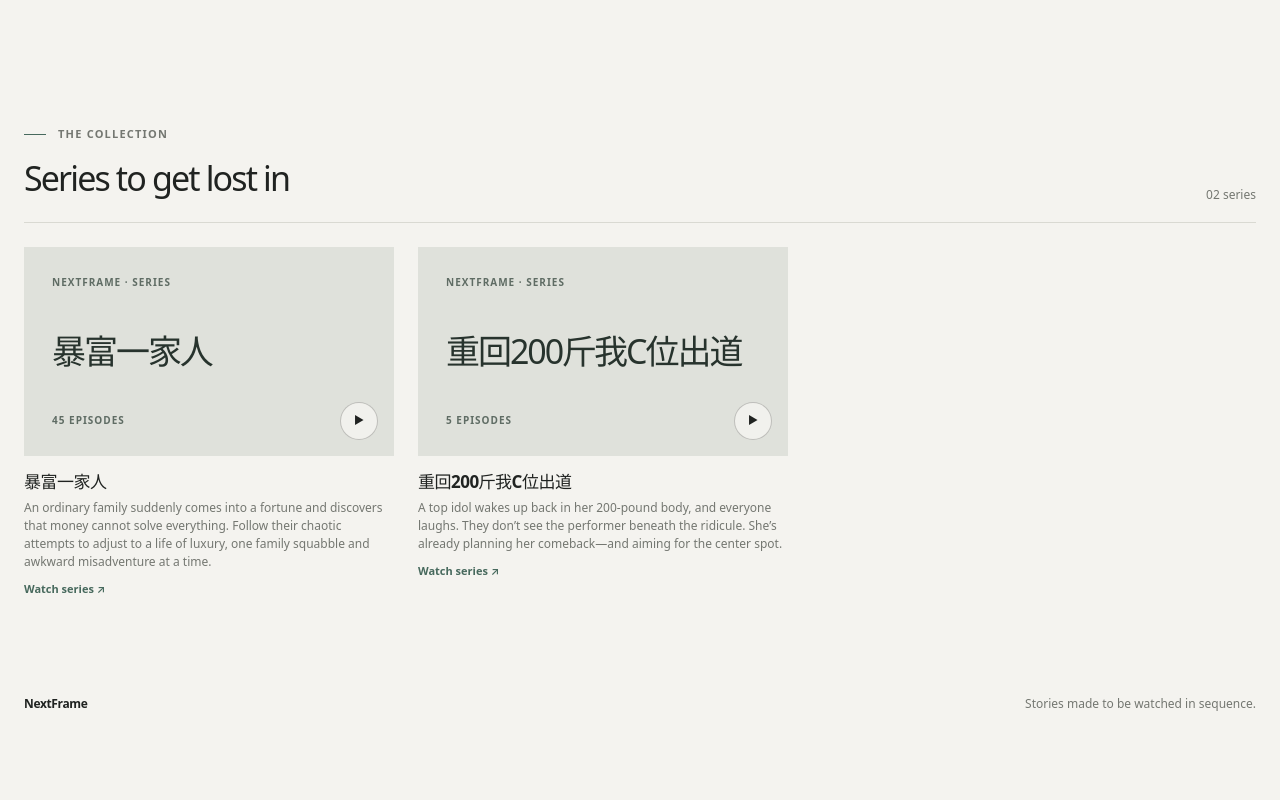
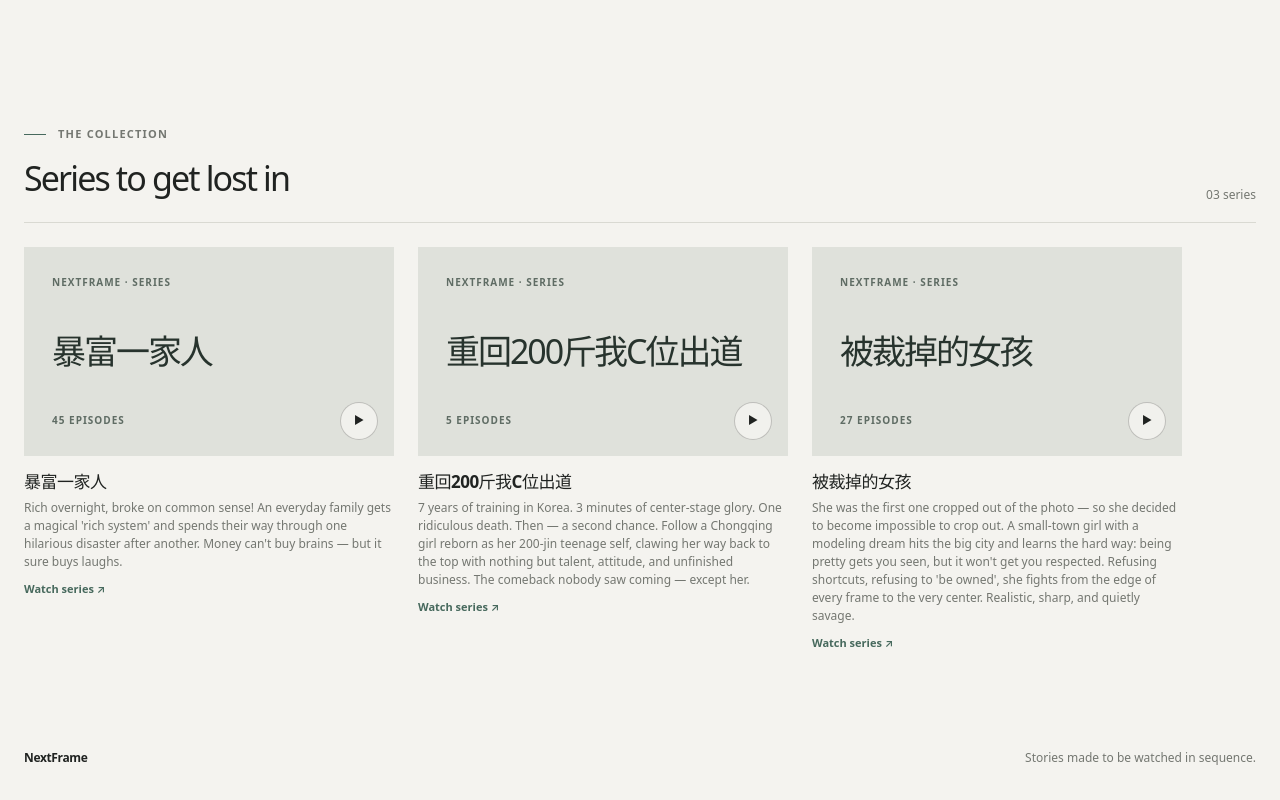
Before and after one commit to yeoyujie/NextFrame, a Next.js app: page / in a window 1280 px wide. Shown: the part 560-1360 px from the top of the page. Before the commit the page ends 1308 px from the top, so only its background shows below. Built offline with nearby package versions, Linux system fonts and the light colour scheme.

Commit message:
feat: add curated video series

```diff
--- a/data/series.ts
+++ b/data/series.ts
@@ -33,7 +33,7 @@ export const seriesCatalog: Series[] = [
   {
     slug: "suddenly-rich-family",
     title: "暴富一家人",
-    description: "An ordinary family suddenly comes into a fortune and discovers that money cannot solve everything. Follow their chaotic attempts to adjust to a life of luxury, one family squabble and awkward misadventure at a time.",
+    description: "Rich overnight, broke on common sense! An everyday family gets a magical 'rich system' and spends their way through one hilarious disaster after another. Money can't buy brains — but it sure buys laughs.",
     episodes: [
       { number: 1, title: "Episode 1", videoId: "7649219887503559963" },
       { number: 2, title: "Episode 2", videoId: "7649711555487071161" },
@@ -83,9 +83,9 @@ export const seriesCatalog: Series[] = [
     ],
   },
   {
-    slug: "reborn-at-200-jin-c-position-debut",
+    slug: "back-to-200-lbs-i-debut-as-center",
     title: "重回200斤我C位出道",
-    description: "A top idol wakes up back in her 200-pound body, and everyone laughs. They don’t see the performer beneath the ridicule. She’s already planning her comeback—and aiming for the center spot.",
+    description: "7 years of training in Korea. 3 minutes of center-stage glory. One ridiculous death. Then — a second chance. Follow a Chongqing girl reborn as her 200-jin teenage self, clawing her way back to the top with nothing but talent, attitude, and unfinished business. The comeback nobody saw coming — except her.",
     episodes: [
       { number: 1, title: "Episode 1", videoId: "7682364617943568870" },
       { number: 2, title: "Episode 2", videoId: "7686077962215938981" },
@@ -94,4 +94,38 @@ export const seriesCatalog: Series[] = [
       { number: 5, title: "Episode 5", videoId: "7693855087457789157" },
     ],
   },
+  {
+    slug: "the-laid-off-girl",
+    title: "被裁掉的女孩",
+    description: "She was the first one cropped out of the photo — so she decided to become impossible to crop out. A small-town girl with a modeling dream hits the big city and learns the hard way: being pretty gets you seen, but it won't get you respected. Refusing shortcuts, refusing to 'be owned', she fights from the edge of every frame to the very center. Realistic, sharp, and quietly savage.",
+    episodes: [
+      { number: 1, title: "Episode 1", videoId: "7650427585301630208" },
+      { number: 2, title: "Episode 2", videoId: "7650912327528746250" },
+      { number: 3, title: "Episode 3", videoId: "7652270434339097899" },
+      { number: 4, title: "Episode 4", videoId: "7653013332688948515" },
+      { number: 5, title: "Episode 5", videoId: "7653757394333224198" },
+      { number: 6, title: "Episode 6", videoId: "7654497027572682034" },
+      { number: 7, title: "Episode 7", videoId: "7655194791579356450" },
+      { number: 8, title: "Episode 8", videoId: "7656161931480386816" },
+      { number: 9, title: "Episode 9", videoId: "7657282468180970762" },
+      { number: 10, title: "Episode 10", videoId: "7658112014190939430" },
+      { number: 11, title: "Episode 11", videoId: "7660274266088230180" },
+      { number: 12, title: "Episode 12", videoId: "7662836605589228834" },
+      { number: 13, title: "Episode 13", videoId: "7666784228712942894" },
+      { number: 14, title: "Episode 14", videoId: "7668745973568408884" },
+      { number: 15, title: "Episode 15", videoId: "7668973589479066914" },
+      { number: 16, title: "Episode 16", videoId: "7670463070237478207" },
+      { number: 17, title: "Episode 17", videoId: "7670567837211036968" },
+      { number: 18, title: "Episode 18", videoId: "7671705974310194482" },
+      { number: 19, title: "Episode 19", videoId: "7672054749109161235" },
+      { number: 20, title: "Episode 20", videoId: "7673480999812255030" },
+      { number: 21, title: "Episode 21", videoId: "7674551711079402794" },
+      { number: 22, title: "Episode 22", videoId: "7675081903677967635" },
+      { number: 23, title: "Episode 23", videoId: "7675812554425355555" },
+      { number: 24, title: "Episode 24", videoId: "7677443172443704626" },
+      { number: 25, title: "Episode 25", videoId: "7679008022307409193" },
+      { number: 26, title: "Episode 26", videoId: "7680541532486782223" },
+      { number: 27, title: "Episode 27", videoId: "7691756458265824563" },
+    ],
+  },
 ];
```
